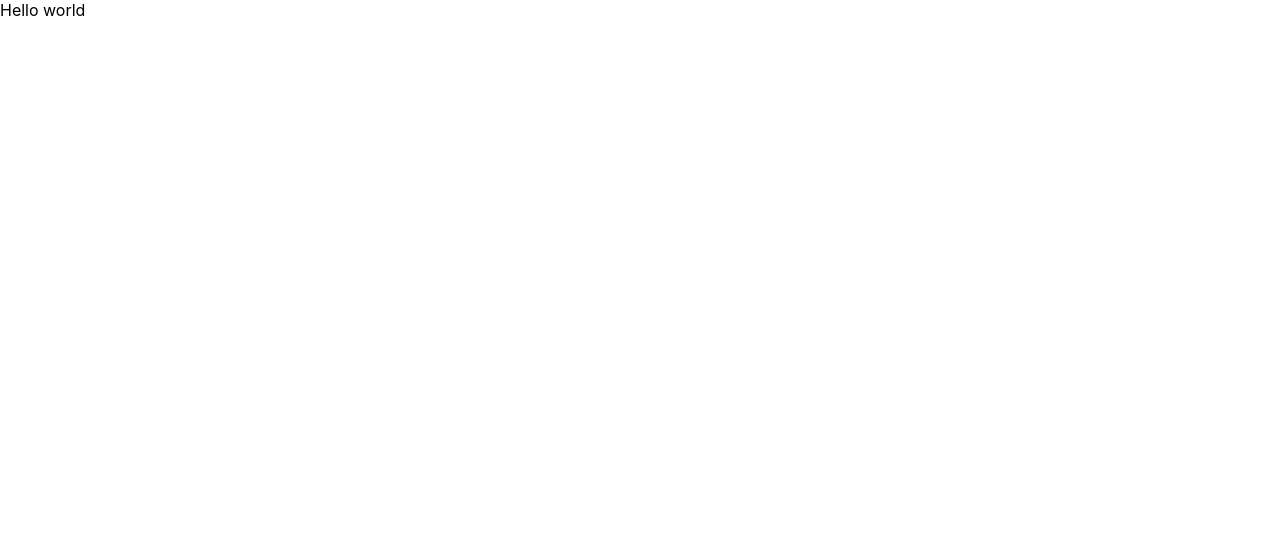
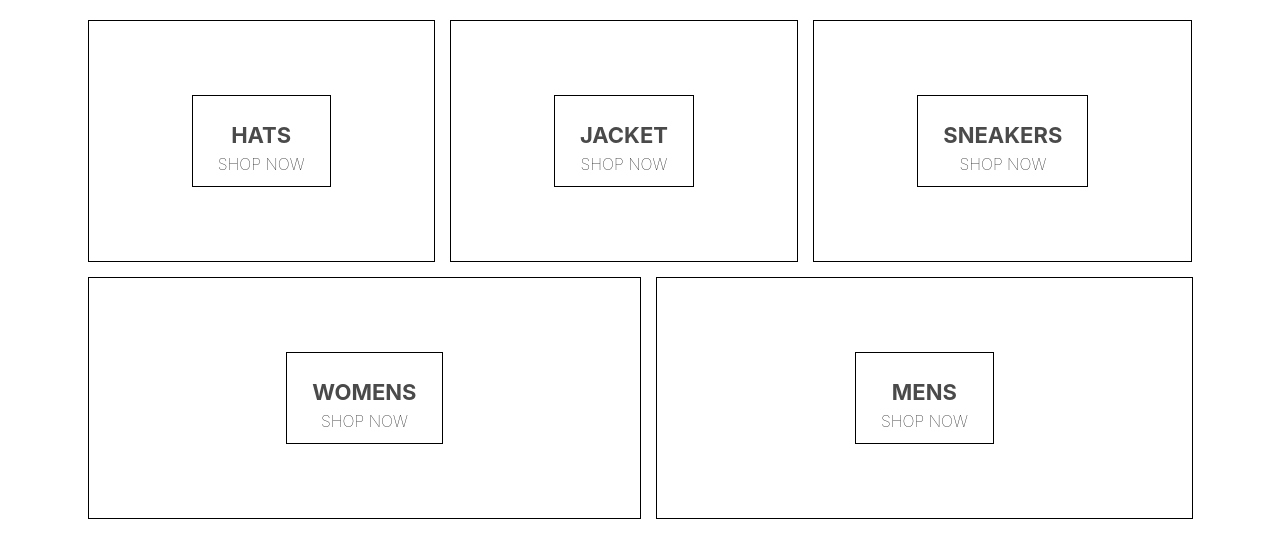
Before and after one commit to julioalcantara/e-commerce, a React (Create React App) app: page / in a window 1280 px wide. Shown: the top 558 px of the page. Built offline with nearby package versions, Linux system fonts and the light colour scheme.

Commit message:
add homepage files

```diff
--- a/package.json
+++ b/package.json
@@ -6,6 +6,7 @@
     "@testing-library/jest-dom": "^4.2.4",
     "@testing-library/react": "^9.3.2",
     "@testing-library/user-event": "^7.1.2",
+    "node-sass": "^4.14.1",
     "react": "^16.13.1",
     "react-dom": "^16.13.1",
     "react-scripts": "3.4.1"
--- a/src/App.js
+++ b/src/App.js
@@ -1,10 +1,13 @@
 import React from 'react';
 import './App.css';
+
+import HomePage from './homepage.component';
+import HomePange from './homepage.component';
 
 function App() {
   return (
     <div >
-     Hello world
+     <HomePange />
     </div>
   );
 }
--- /dev/null
+++ b/src/homepage.component.jsx
@@ -0,0 +1,46 @@
+import React from 'react';
+
+import './homepage.styles.scss';
+
+const HomePange = () => (
+    <div className='homepage'>
+        <div className='directory-menu'>
+            <div className='menu-item'>
+                <div className='content'>
+                    <h1 className='title'>HATS</h1>
+                    <span className='subtitle'>SHOP NOW</span>
+                </div>
+            </div>
+
+            <div className='menu-item'>
+                <div className='content'>
+                    <h1 className='title'>JACKET</h1>
+                    <span className='subtitle'>SHOP NOW</span>
+                </div>
+            </div>
+
+            <div className='menu-item'>
+                <div className='content'>
+                    <h1 className='title'>SNEAKERS</h1>
+                    <span className='subtitle'>SHOP NOW</span>
+                </div>
+            </div>
+
+            <div className='menu-item'>
+                <div className='content'>
+                    <h1 className='title'>WOMENS</h1>
+                    <span className='subtitle'>SHOP NOW</span>
+                </div>
+            </div>
+
+            <div className='menu-item'>
+                <div className='content'>
+                    <h1 className='title'>MENS</h1>
+                    <span className='subtitle'>SHOP NOW</span>
+                </div>
+            </div>
+        </div>
+    </div>
+);
+
+export default HomePange;
--- /dev/null
+++ b/src/homepage.styles.scss
@@ -0,0 +1,54 @@
+.homepage {
+  display: flex;
+  flex-direction: column;
+  align-items: center;
+  padding: 20px 80px;
+}
+
+.directory-menu {
+  width: 100%;
+  display: flex;
+  flex-wrap: wrap;
+  justify-content: space-between;
+}
+
+.menu-item {
+  min-width: 30%;
+  height: 240px;
+  flex: 1 1 auto;
+  display: flex;
+  align-items: center;
+  justify-content: center;
+  border: 1px solid black;
+  margin: 0 7.5px 15px;
+
+  &:first-child {
+    margin-right: 7.5px;
+  }
+
+  &:last-child {
+    margin-left: 7.5px;
+  }
+
+  .content {
+    height: 90px;
+    padding: 0 25px;
+    display: flex;
+    flex-direction: column;
+    align-items: center;
+    justify-content: center;
+    border: 1px solid black;
+
+    .title {
+      font-weight: bold;
+      margin-bottom: 6px;
+      font-size: 22px;
+      color: #4a4a4a;
+    }
+
+    .subtitle {
+      font-weight: lighter;
+      font-size: 16px;
+    }
+  }
+}
```
Also changed, not shown: 1 other file (tests, documents, lock files or other folders).
